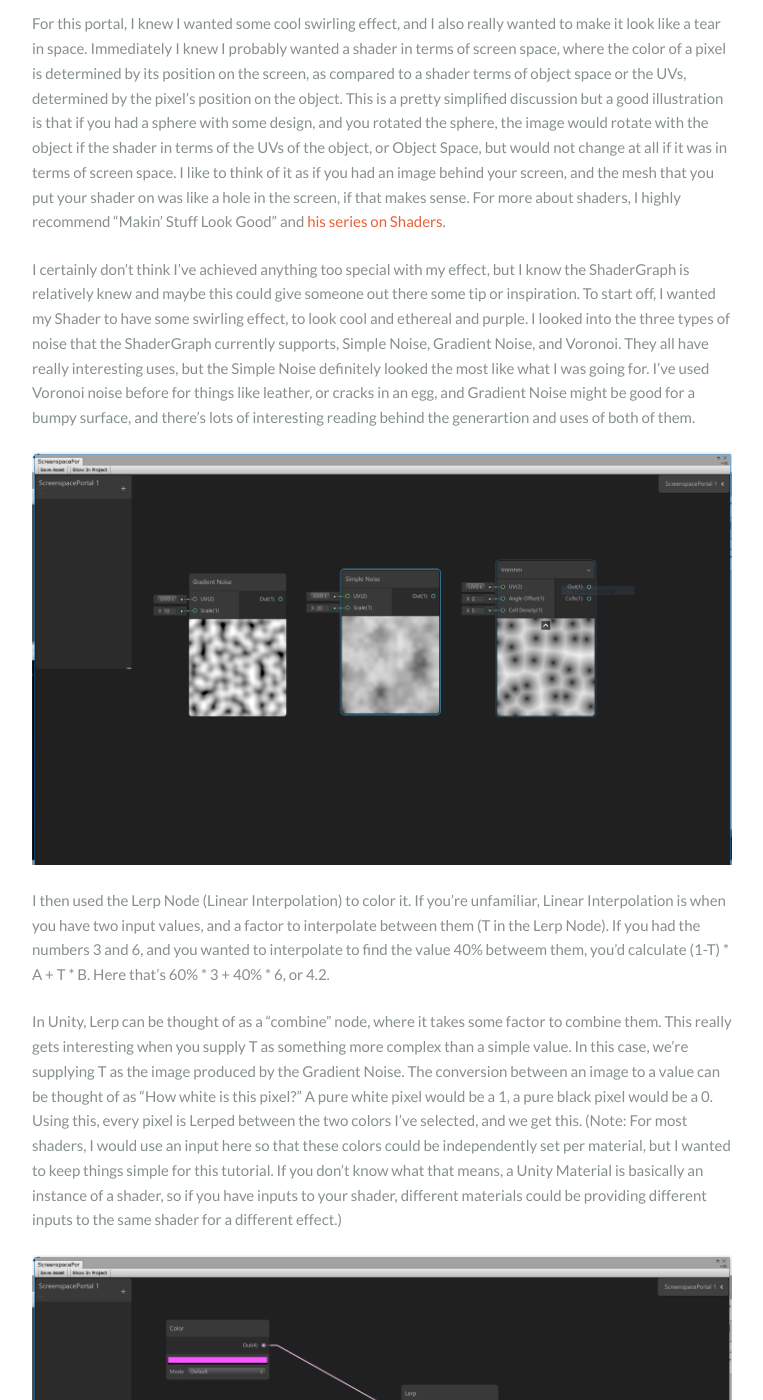
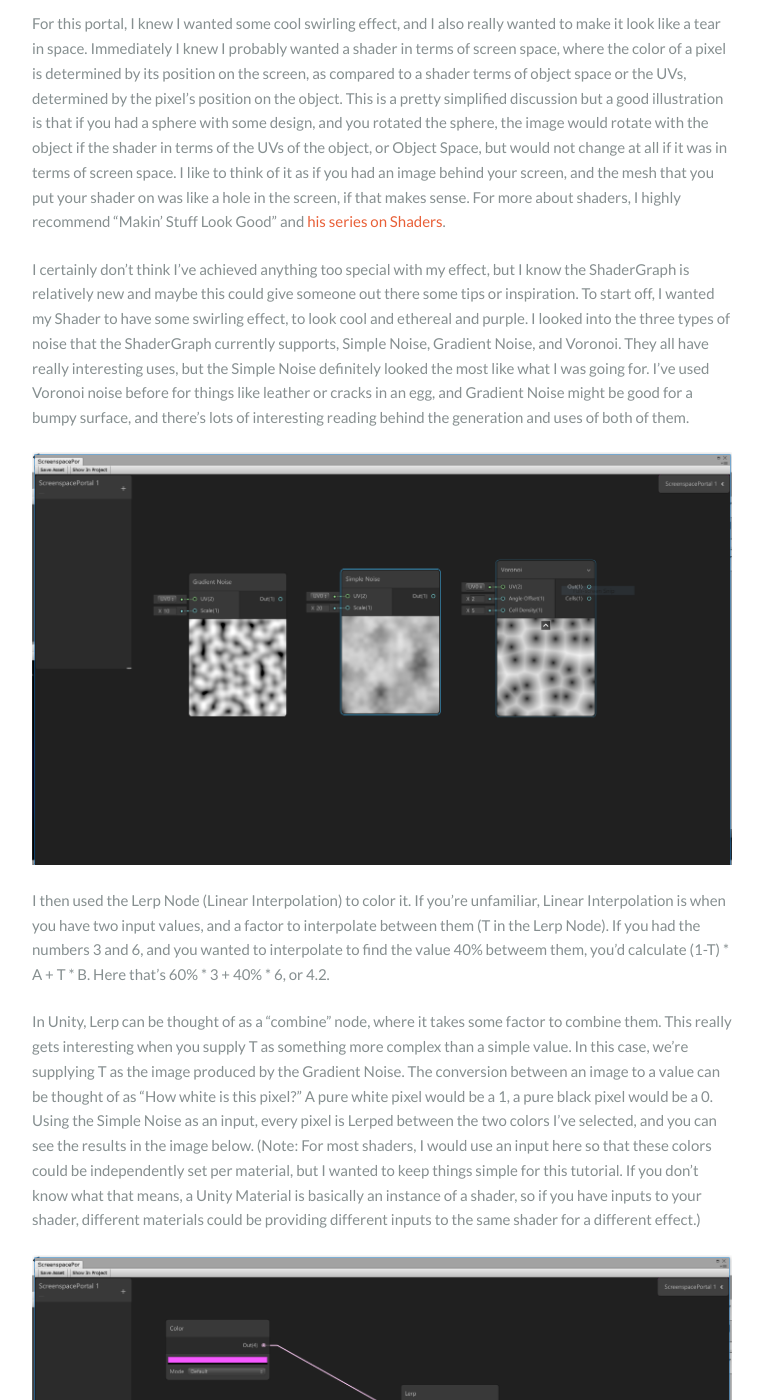
Before and after one commit to GriffinBrodman/WagDogGames.github.io, a Jekyll site: the page built from _posts/2018-07-15-portal_shader_graph.md, in a window 1280 px wide and 1400 px high, scrolled down 1016 px. Shown: the whole window, without its empty margins (383-1146 px from the left). Built offline with Jekyll 4.4.1, drawn with Linux system fonts in a browser that asks for light colours; some web fonts are replaced; some of the changed text lies outside the part shown.

```diff
--- a/_layouts/blog_entry.html
+++ b/_layouts/blog_entry.html
@@ -5,6 +5,15 @@
 <!--[if IE 8]>         <html class="no-js lt-ie9"> <![endif]-->
 <!--[if gt IE 8]><!--> <html class="no-js"> <!--<![endif]-->
 	<head>
+	<!-- Global site tag (gtag.js) - Google Analytics -->
+    <script async src="https://www.googletagmanager.com/gtag/js?id=UA-122341796-1"></script>
+    <script>
+      window.dataLayer = window.dataLayer || [];
+      function gtag(){dataLayer.push(arguments);}
+      gtag('js', new Date());
+
+      gtag('config', 'UA-122341796-1');
+    </script>
 	<meta charset="utf-8">
 	<meta http-equiv="X-UA-Compatible" content="IE=edge">
 	<title>{{ page.title }}</title>
--- a/_posts/2018-07-15-portal_shader_graph.md
+++ b/_posts/2018-07-15-portal_shader_graph.md
@@ -19,23 +19,23 @@ In Hamster Party, you find yourself having to go through Hamster Tubes, through
 
 For this portal, I knew I wanted some cool swirling effect, and I also really wanted to make it look like a tear in space. Immediately I knew I probably wanted a shader in terms of screen space, where the color of a pixel is determined by its position on the screen, as compared to a shader terms of object space or the UVs, determined by the pixel's position on the object. This is a pretty simplified discussion but a good illustration is that if you had a sphere with some design, and you rotated the sphere, the image would rotate with the object if the shader in terms of the UVs of the object, or Object Space, but would not change at all if it was in terms of screen space. I like to think of it as if you had an image behind your screen, and the mesh that you put your shader on was like a hole in the screen, if that makes sense. For more about shaders, I highly recommend "Makin' Stuff Look Good" and [his series on Shaders](https://www.youtube.com/watch?v=T-HXmQAMhG0).
 
-I certainly don't think I've achieved anything too special with my effect, but I know the ShaderGraph is relatively knew and maybe this could give someone out there some tip or inspiration. To start off, I wanted my Shader to have some swirling effect, to look cool and ethereal and purple. I looked into the three types of noise that the ShaderGraph currently supports, Simple Noise, Gradient Noise, and Voronoi. They all have really interesting uses, but the Simple Noise definitely looked the most like what I was going for. I've used Voronoi noise before for things like leather, or cracks in an egg, and Gradient Noise might be good for a bumpy surface, and there's lots of interesting reading behind the generartion and uses of both of them.
+I certainly don't think I've achieved anything too special with my effect, but I know the ShaderGraph is relatively new and maybe this could give someone out there some tips or inspiration. To start off, I wanted my Shader to have some swirling effect, to look cool and ethereal and purple. I looked into the three types of noise that the ShaderGraph currently supports, Simple Noise, Gradient Noise, and Voronoi. They all have really interesting uses, but the Simple Noise definitely looked the most like what I was going for. I've used Voronoi noise before for things like leather or cracks in an egg, and Gradient Noise might be good for a bumpy surface, and there's lots of interesting reading behind the generation and uses of both of them.
 
 ![noise image](http://WagDogGames.com/img/2018posts/PortalShader/noise.PNG)
 
 I then used the Lerp Node (Linear Interpolation) to color it. If you're unfamiliar, Linear Interpolation is when you have two input values, and a factor to interpolate between them (T in the Lerp Node). If you had the numbers 3 and 6, and you wanted to interpolate to find the value 40% betweem them, you'd calculate (1-T) * A + T * B. Here that's 60% * 3 + 40% * 6, or 4.2.
 
-In Unity, Lerp can be thought of as a "combine" node, where it takes some factor to combine them. This really gets interesting when you supply T as something more complex than a simple value. In this case, we're supplying T as the image produced by the Gradient Noise. The conversion between an image to a value can be thought of as "How white is this pixel?" A pure white pixel would be a 1, a pure black pixel would be a 0. Using this, every pixel is Lerped between the two colors I've selected, and we get this. (Note: For most shaders, I would use an input here so that these colors could be independently set per material, but I wanted to keep things simple for this tutorial. If you don't know what that means, a Unity Material is basically an instance of a shader, so if you have inputs to your shader, different materials could be providing different inputs to the same shader for a different effect.)
+In Unity, Lerp can be thought of as a "combine" node, where it takes some factor to combine them. This really gets interesting when you supply T as something more complex than a simple value. In this case, we're supplying T as the image produced by the Gradient Noise. The conversion between an image to a value can be thought of as "How white is this pixel?" A pure white pixel would be a 1, a pure black pixel would be a 0. Using the Simple Noise as an input, every pixel is Lerped between the two colors I've selected, and you can see the results in the image below. (Note: For most shaders, I would use an input here so that these colors could be independently set per material, but I wanted to keep things simple for this tutorial. If you don't know what that means, a Unity Material is basically an instance of a shader, so if you have inputs to your shader, different materials could be providing different inputs to the same shader for a different effect.)
 
 ![image of colored lerp](http://WagDogGames.com/img/2018posts/PortalShader/lerp.PNG)
 
 Now that I had the color I wanted, I figured that all good portals are swirling and moving. Since I knew I wanted to move my texture, I hooked up the UV input from the Gradient Noise to the Tiling and Offset Node. If you've never heard of a UV, it's the mapping for a mesh to get from 2D inputs to 3D inputs. When people create textures, they're created in 2D, so graphics programs need a way to wrap that 2D image onto the 3D mesh. The name is really cute actually, if an object is made up of vertices with XYZ coordinates, it also has a 2D UV map made up of U and V. Like letters, get it? UVs are a big part of working with 3D models, and definitely worth learning about.
 
-By passing in a Tiling and Offset Node, we can tile our image, or we can shift (offset) our image. By moving the offset, I can make it look like the portal has some swirling magical energies of old. But I wanted it to continually swirl, so I needed to use time as my input. I split time into two multiply Nodes, and then combine them, so that I could control the speed at which the portal moves up/down and left/right independently, (along the U and V axes). Putting this all together, I get an effect that looks like this.
+By passing in a Tiling and Offset Node, we can tile our image, or we can shift (offset) our image. By moving the offset, I can make it look like the portal has some swirling magical energies of old. But I wanted it to continually swirl, so I needed to use time as my input. I split time into two multiply Nodes, and then combine them, so that I could control the speed at which the portal moves up/down and left/right independently, (along the U and V axes). Putting this all together, I get an effect that looks like this. (Note: this is the first GIF I've ever taken and I was still learning, ignore the mouse and random boxes)
 
 ![gif of portal](http://WagDogGames.com/img/2018posts/PortalShader/movement.gif)
 
-At this point, I was almost done, but like I said before, I was interested in a more otherworldly look. I added a TODO Screenspace Node here, and used it for the Tiling and Offset Node. You can see the difference in effect below.
+At this point, I was almost done, but like I said before, I was interested in a more otherworldly look. I added a TODO Screenspace Node here, and used it for the Tiling and Offset Node. You can see the difference in effect below, when I applied the shader to a model I threw together.
 
 ![gif of screenspace portal](http://WagDogGames.com/img/2018posts/PortalShader/portal.jpg)
 
```
Also changed, not shown: _layouts/default.html (+9 -0 lines), img/2018posts/HamsterParty/concept_hamster.jpg, img/2018posts/PortalShader/lerp.PNG, 2 other files.
